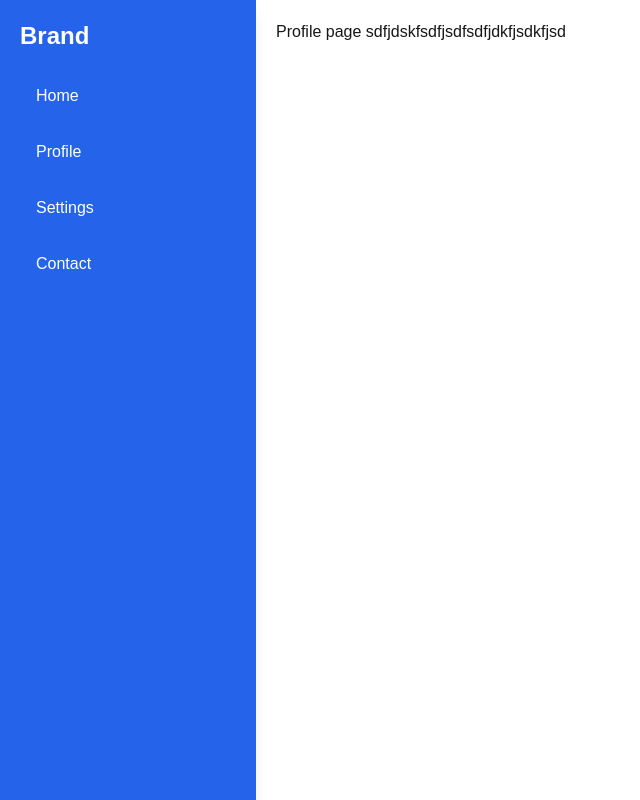
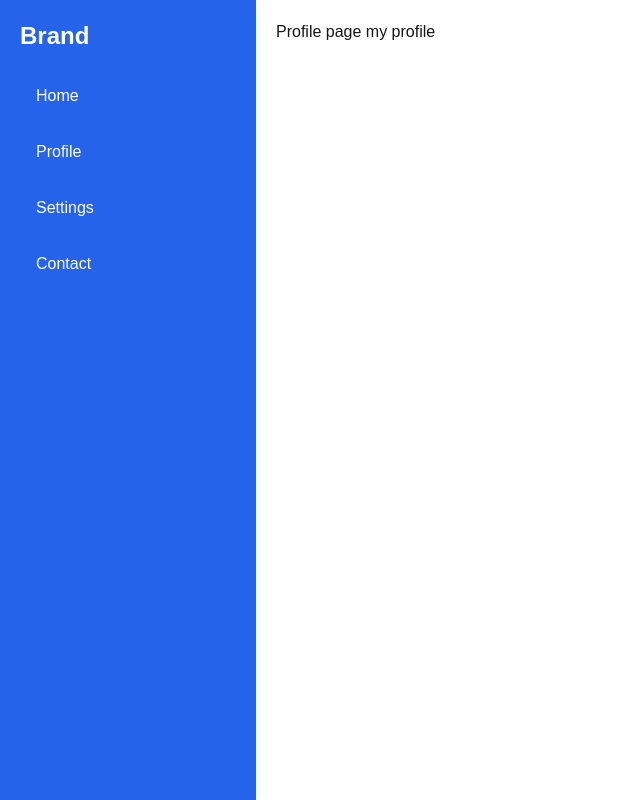
Before and after one commit to rabby-web/fast-next-app, a Next.js app: page /profile in a window 1280 px wide. Shown: the whole page, without its empty margins (0-640 px from the left). Built offline with nearby package versions, Linux system fonts and the light colour scheme.

Commit message:
change commit

```diff
--- a/src/app/(dashboardLayout)/profile/page.js
+++ b/src/app/(dashboardLayout)/profile/page.js
@@ -3,7 +3,7 @@ import React from "react";
 const ProfilePage = () => {
   return (
     <div>
-      <h2>Profile page sdfjdskfsdfjsdfsdfjdkfjsdkfjsd</h2>
+      <h2>Profile page my profile</h2>
     </div>
   );
 };
```
